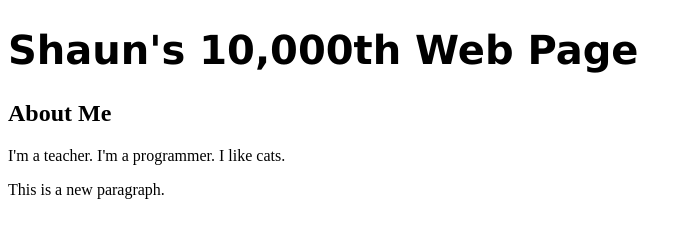
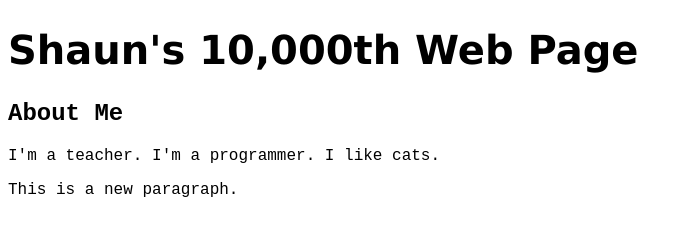
Before and after one commit to gcsmckinnon/html101-youth, a website: page index.html in a window 1280 px wide. Shown: the whole page, without its empty margins (0-692 px from the left). Drawn offline with Linux system fonts and the light colour scheme.

Commit message:
Changed body font

```diff
--- a/index.html
+++ b/index.html
@@ -6,6 +6,9 @@
         font-size: 30pt;
         font-family: "Lucida Sans", "Lucida Sans Regular", "Lucida Grande",
           "Lucida Sans Unicode", Geneva, Verdana, sans-serif;
+      }
+      body {
+        font-family: "Courier New", Courier, monospace;
       }
     </style>
     <title>Shaun's 10,000th Web Page</title>
```
